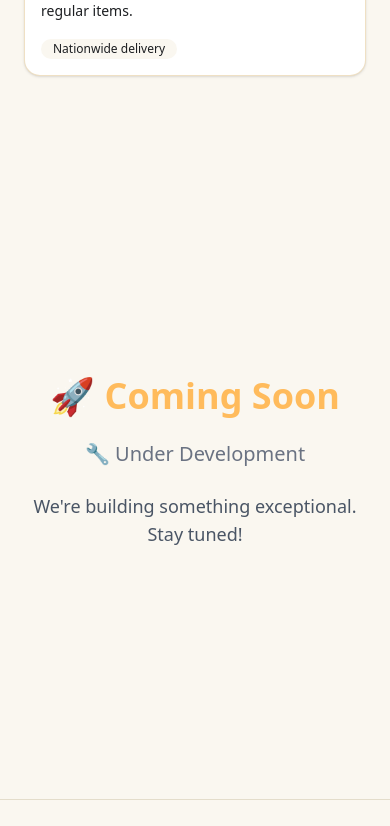
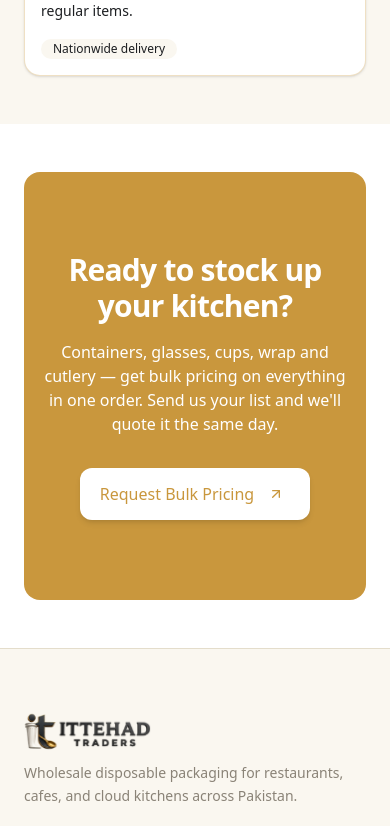
Before and after one commit to awaisfaryad25/IttehadTraders, a Next.js app: page / in a window 390 px wide. Shown: the part 4140-4966 px from the top of the page. Built offline with nearby package versions, Linux system fonts and the light colour scheme.

Commit message:
CTA Banner design

```diff
--- /dev/null
+++ b/src/app/(public)/components/home/CTABanner.tsx
@@ -0,0 +1,57 @@
+import { ArrowUpRight } from "lucide-react";
+import Link from "next/link";
+
+
+const CTABanner = () => {
+  return (
+    <div>
+      <section className="px-6 lg:px-8 py-12 md:py-16 lg:py-20 2xl:py-28 bg-white">
+        <div className="w-full max-w-7xl mx-auto text-center px-5 py-20 bg-gold rounded-2xl 2xl:rounded-3xl text-white">
+          <h2 className="mx-auto max-w-xl font-heading text-3xl font-bold tracking-tight text-forestdark md:text-4xl">
+            Ready to stock up your kitchen?
+          </h2>
+          <p className="mx-auto mt-4 max-w-2xl font-text text-slatelight">
+            Containers, glasses, cups, wrap and cutlery — get bulk pricing on
+            everything in one order. Send us your list and we&apos;ll quote it
+            the same day.
+          </p>
+          <div className="mt-8 flex flex-wrap justify-center gap-4">
+            <Link
+              href="/contact"
+              className="group px-5 py-3 2xl:py-3.5  text-gold font-medium bg-white rounded-xl flex items-center gap-2 w-fit mx-auto shadow-md hover:shadow-xl"
+            >
+              Request Bulk Pricing
+              <span className=" flex size-7 items-center justify-center rounded-full p-1 transition-transform duration-300 group-hover:rotate-45 group-hover:bg-gold group-hover:text-white">
+                <ArrowUpRight className="size-4" />
+              </span>
+            </Link>
+          </div>
+        </div>
+      </section>
+      {/* <section className="px-6 lg:px-8 py-12 md:py-16 lg:py-20 2xl:py-28 bg-white">
+        <div className="w-full max-w-7xl mx-auto text-center px-5 py-20 bg-gold rounded-2xl 2xl:rounded-3xl text-white">
+          <h2 className="mx-auto max-w-xl font-heading text-3xl font-bold tracking-tight text-forestdark md:text-4xl">
+            Want your logo on the packaging?
+          </h2>
+          <p className="mx-auto mt-4 max-w-lg font-text text-slatelight">
+            Custom branding on kraft boxes, cups, bags and containers — minimum
+            order quantities apply. Tell us what you have in mind.
+          </p>
+          <div className="mt-8 flex flex-wrap justify-center gap-4">
+            <Link
+              href="/contact"
+              className="group px-5 py-3 2xl:py-3.5  text-gold font-medium bg-white rounded-xl flex items-center gap-2 w-fit mx-auto shadow-md hover:shadow-xl"
+            >
+              Discuss Custom Packaging
+              <span className=" flex size-7 items-center justify-center rounded-full p-1 transition-transform duration-300 group-hover:rotate-45 group-hover:bg-gold group-hover:text-white">
+                <ArrowUpRight className="size-4" />
+              </span>
+            </Link>
+          </div>
+        </div>
+      </section> */}
+    </div>
+  );
+};
+
+export default CTABanner;
--- a/src/app/(public)/page.tsx
+++ b/src/app/(public)/page.tsx
@@ -1,3 +1,4 @@
+import CTABanner from "./components/home/CTABanner"
 import HeroSection from "./components/home/HeroSection"
 import HowItWorks from "./components/home/HowItWorks"
 import ProductRange from "./components/home/ProductRange"
@@ -16,13 +17,7 @@ const LandingPage = () => {
         <ProductRange />
         <HowItWorks />
 
-        <section className="min-h-[80vh] h-full px-6">
-          <div className="flex flex-col items-center justify-center gap-6 min-h-[80vh] text-center">
-            <h1 className="text-4xl font-bold text-[#FFBB5C]">🚀 Coming Soon</h1>
-            <h3 className="text-xl font-medium text-gray-500">🔧 Under Development</h3>
-            <p className="text-lg text-gray-600">We're building something exceptional. Stay tuned!</p>
-          </div>
-        </section>
+        <CTABanner />
       </main>
       {/* <Hero />
       <FeaturedProducts />
```
